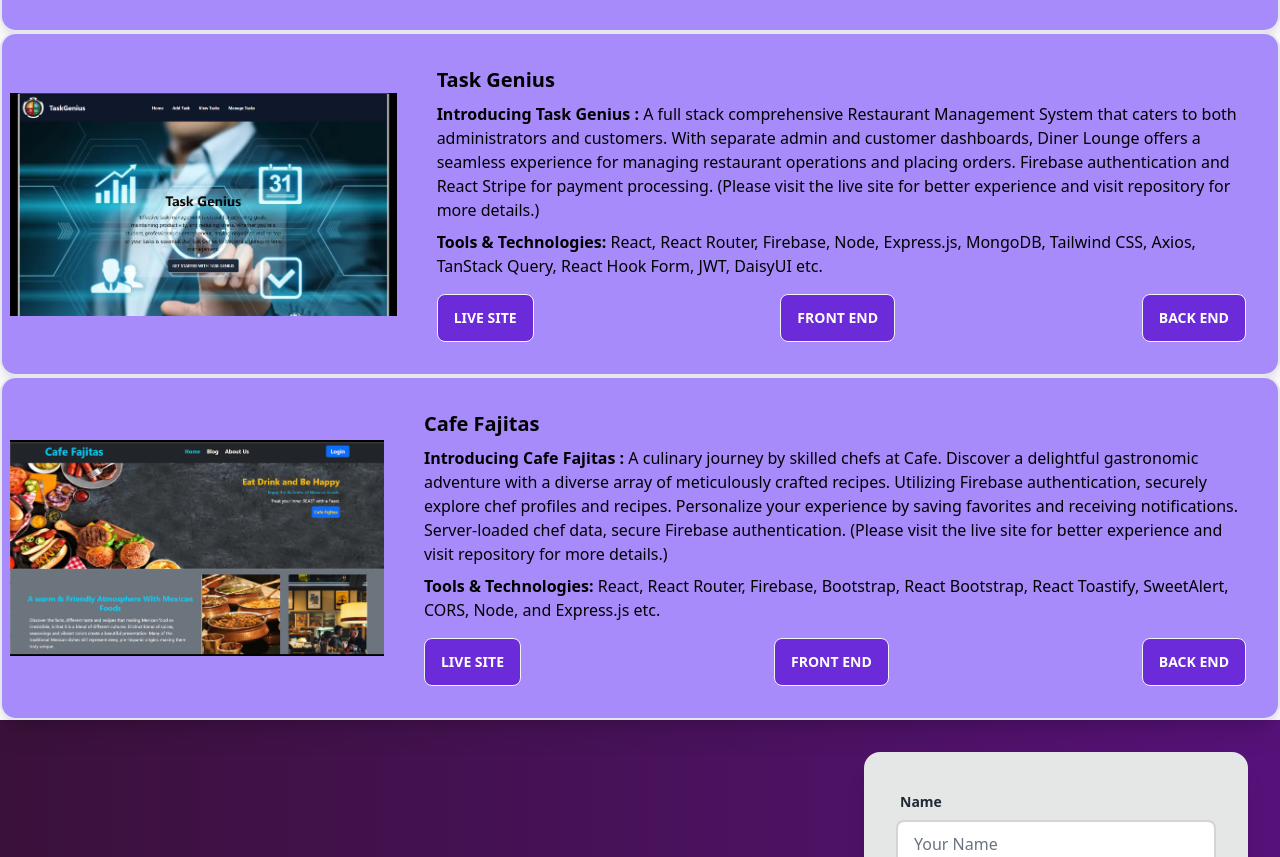
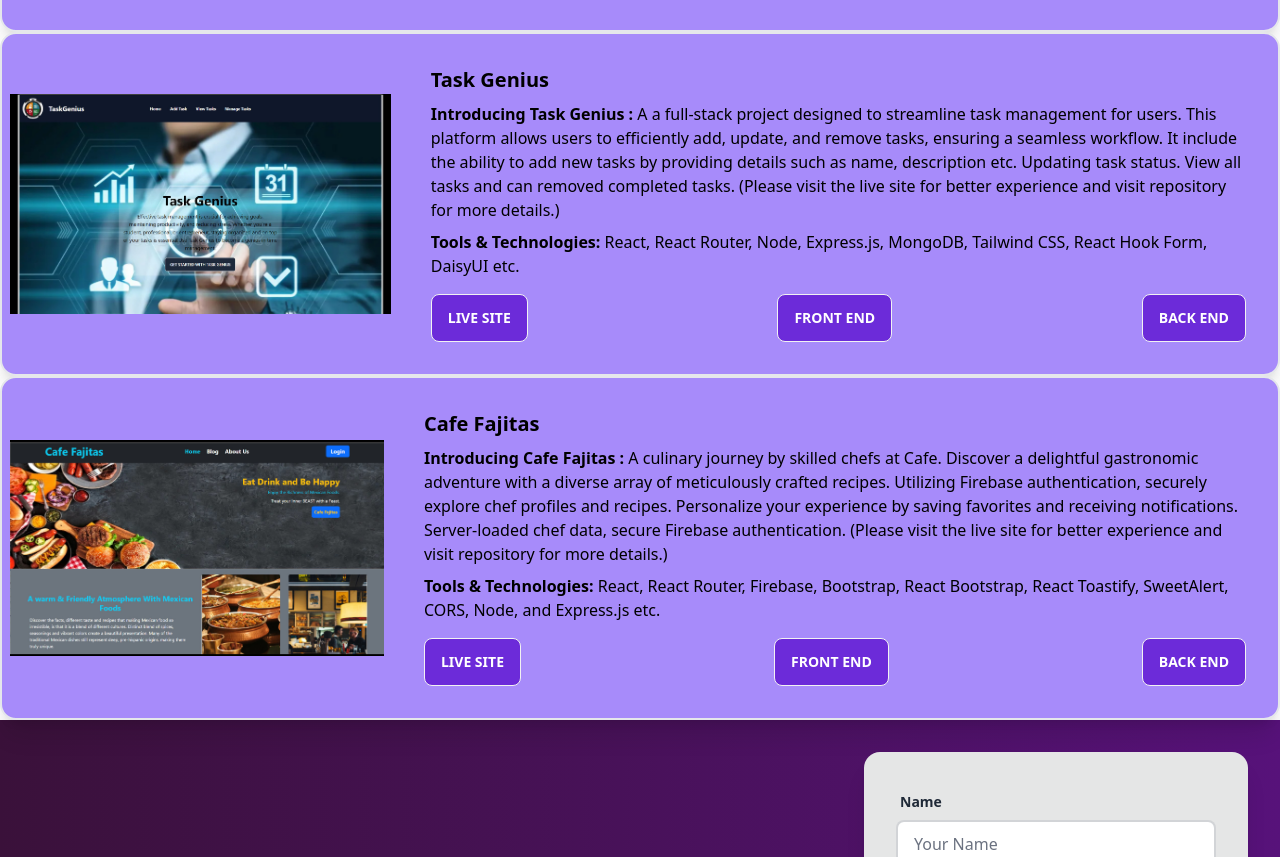
Before and after one commit to FarhanFardid/Portfolio, a React (Vite) app: page /projects in a window 1280 px wide. Shown: the part 4399-5256 px from the top of the page. Built offline with nearby package versions, Linux system fonts and the light colour scheme.

Commit message:
new projects added to projects component

```diff
--- a/src/Pages/Home/Projects.jsx
+++ b/src/Pages/Home/Projects.jsx
@@ -59,12 +59,12 @@ Node, Express.js, and MongoDB etc.</p>
   <figure className='w-100'><img src={task} alt="diner" className='p-2 w-full'/></figure>
   <div className="card-body">
     <h2 className="card-title font-bold text-black">Task Genius</h2>
-    <p className='text-black'><span className='font-bold'>Introducing Task Genius :</span>  A full stack comprehensive Restaurant Management System that caters to both administrators and customers. With separate admin and customer dashboards, Diner Lounge offers a seamless experience for managing restaurant operations and placing orders. Firebase authentication and React Stripe for payment processing. (Please visit the live site for better experience and visit repository for more details.)</p>
-    <p className='text-black'><span className='font-bold'>Tools & Technologies:</span>  React, React Router, Firebase, Node, Express.js, MongoDB, Tailwind CSS, Axios, TanStack Query, React Hook Form, JWT, DaisyUI etc.</p>
+    <p className='text-black'><span className='font-bold'>Introducing Task Genius :</span>  A a full-stack project designed to streamline task management for users. This platform allows users to efficiently add, update, and remove tasks, ensuring a seamless workflow. It include the ability to add new tasks by providing details such as name, description etc. Updating task status. View all tasks and can removed completed tasks. (Please visit the live site for better experience and visit repository for more details.)</p>
+    <p className='text-black'><span className='font-bold'>Tools & Technologies:</span>  React, React Router, Node, Express.js, MongoDB, Tailwind CSS, React Hook Form, DaisyUI etc.</p>
     <div className="card-actions justify-between pt-2">
-        <a href='https://bistro-boss-e5657.web.app/'  target='blank'>  <button className="btn  btn-xs md:btn-md bg-purple-700 text-white font-bold hover:bg-purple-800">Live Site</button></a>
-        <a href='https://github.com/FarhanFardid/Diner_Lounge_Client'  target='blank'>  <button className="btn btn-xs md:btn-md bg-purple-700 text-white font-bold hover:bg-purple-800">Front End</button></a>
-        <a href='https://github.com/FarhanFardid/Diner_Lounge_server'  target='blank'>  <button className="btn btn-xs md:btn-md bg-purple-700 text-white font-bold hover:bg-purple-800">Back End</button></a>
+        <a href='https://task-management-genius.netlify.app/'  target='blank'>  <button className="btn  btn-xs md:btn-md bg-purple-700 text-white font-bold hover:bg-purple-800">Live Site</button></a>
+        <a href='https://github.com/FarhanFardid/Task_Management'  target='blank'>  <button className="btn btn-xs md:btn-md bg-purple-700 text-white font-bold hover:bg-purple-800">Front End</button></a>
+        <a href='https://github.com/FarhanFardid/Task_Management_Backend'  target='blank'>  <button className="btn btn-xs md:btn-md bg-purple-700 text-white font-bold hover:bg-purple-800">Back End</button></a>
 
     </div>
   </div>
```
